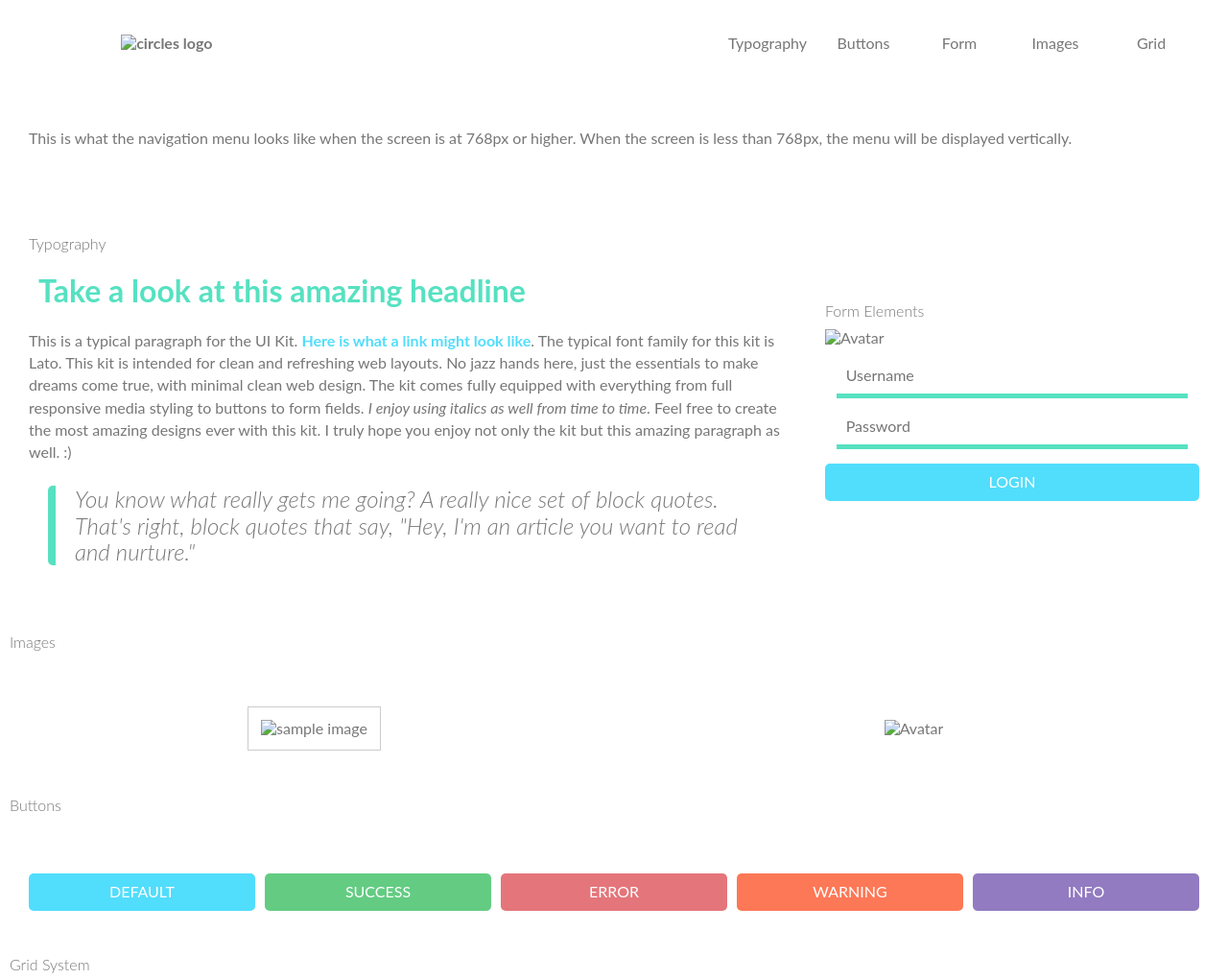
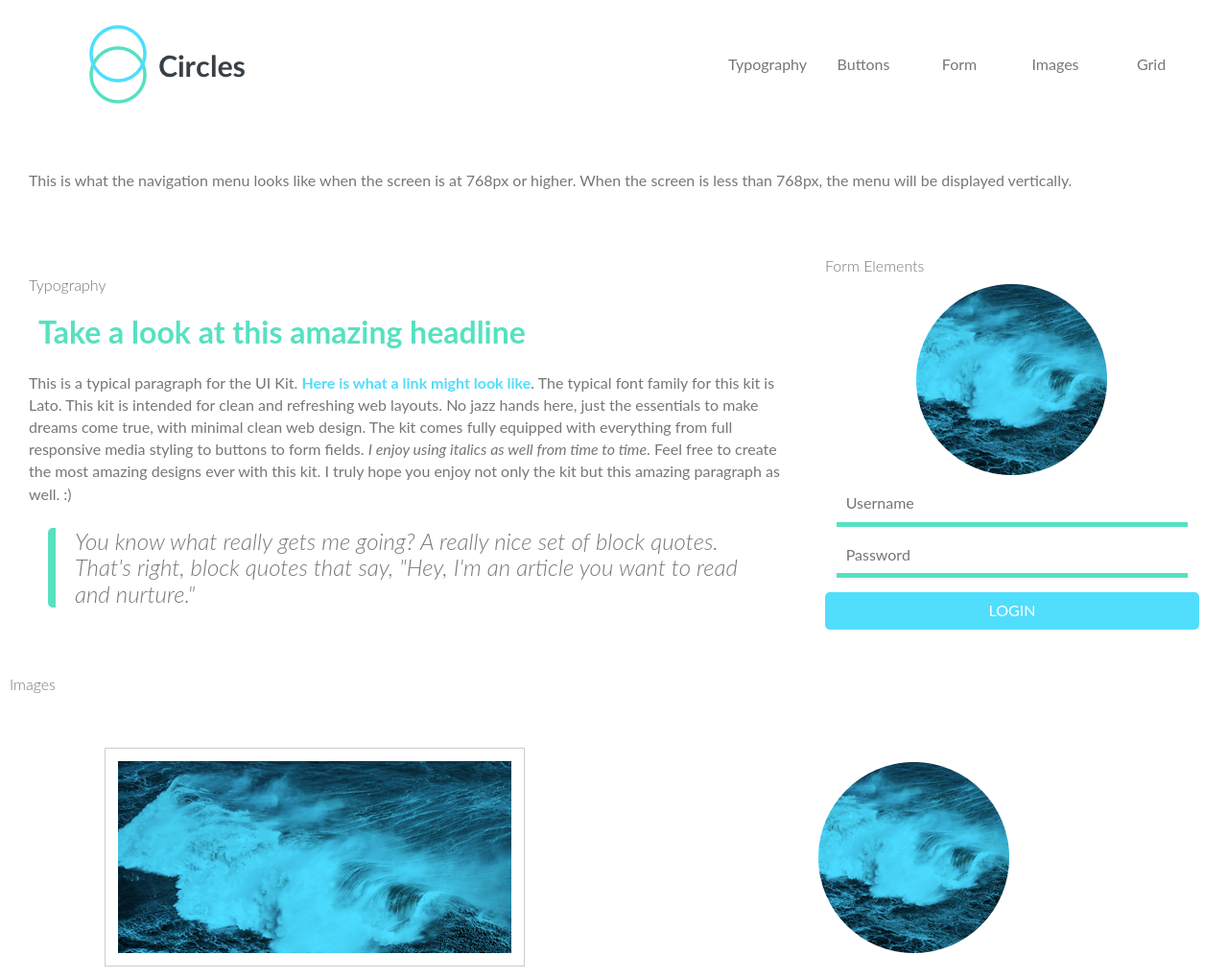
Before and after one commit to cthornley83/project-4, a plain HTML site: page css/index.html in a window 1280 px wide. Shown: the top 1020 px of the page at 96% size. Drawn offline with nearby package versions, Linux system fonts and the light colour scheme.

Commit message:
connected images to file path

```diff
--- a/css/index.html
+++ b/css/index.html
@@ -13,7 +13,7 @@
     <header class="row">
         <div class="col-3">
             <a class="link" href="/">
-                <img class="img-logo" alt="circles logo" src="../images/logo.png">
+                <img class="img-logo" alt="circles logo" src="../../images/logo.png">
             </a>
         </div>
         <div class="col-9">
@@ -65,7 +65,7 @@
         <div class="col-4">
             <form class="form">
                 <legend id="forms" class="headline-secondary">Form Elements</legend>
-                <img class="img-avatar" src="../images/avatar.png" alt="Avatar">
+                <img class="img-avatar" src="../../images/avatar.png" alt="Avatar">
                 <label class="hidden" for="username">Username:</label>
                 <input class="input" type="text" id="username" placeholder="Username">
                 <label class="hidden" for="password">Password:</label>
@@ -79,10 +79,10 @@
 
     <div class="row">
         <div class="col-6">
-            <img class="img-frame" src="../images/image.png" alt="sample image">
+            <img class="img-frame" src="../../images/image.png" alt="sample image">
         </div>
         <div class="col-6">
-            <img class="img-avatar" src="../images/avatar.png" alt="Avatar">
+            <img class="img-avatar" src="../../images/avatar.png" alt="Avatar">
         </div>
     </div>
 
```
Also changed, not shown: css/images/avatar.png (added), css/images/image.png (added), css/images/logo.png (added).
